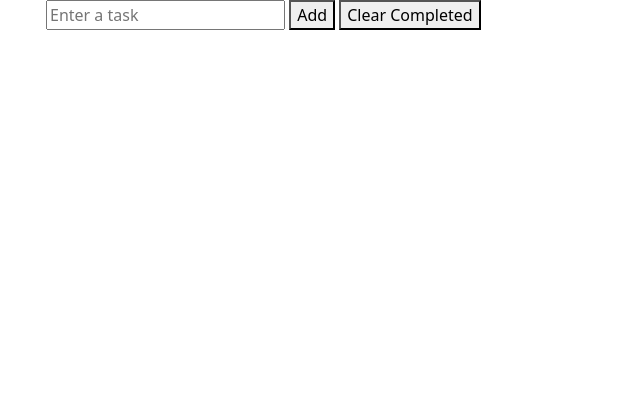
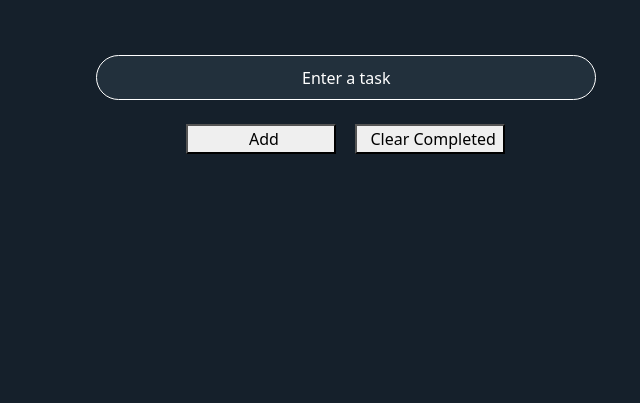
Before and after one commit to justnapinn/Web-Programming, a PHP site: page /Lab6-jQuery-todolist.html in a window 1280 px wide. Shown: the top 403 px of the page, without its empty margins (386-1026 px from the left). Run offline with PHP 8.4, Linux system fonts and the light colour scheme.

Commit message:
ux1Commit

```diff
--- a/lab/Lab6_jQuery/Lab6-jQuery-todolist/Lab6-jQuery-todolist.html
+++ b/lab/Lab6_jQuery/Lab6-jQuery-todolist/Lab6-jQuery-todolist.html
@@ -10,45 +10,79 @@
     <script src="https://ajax.googleapis.com/ajax/libs/jquery/3.7.1/jquery.min.js"></script>
 
     <script>
-        $(document).ready(function(){
-            $("#add").click(function(){
-                $("#todo").append("<li> <b>"+ document.getElementById("enter").value + "</b> </li>")
+        $(document).ready(function() {
+
+            loadStorage(); // Load tasks from localStorage
+
+            // Add new task
+            $("#add").click(function(event) {
+                event.preventDefault(); // Prevent form submission and page reload
+
+                let addList = document.getElementById("enter").value.trim();
+                if (addList !== "") {  // Prevent empty tasks
+                    $("#todo").append("<li>" + addList + "</li>");
+                    localStorage.setItem(addList, 'incomplete');
+                    document.getElementById("enter").value = ''; // Clear input field
+                }
             });
+
+            // Mark task as complete/incomplete
             $("#todo").on("click", "li", function() {
+                let doList = $(this).text();
 
                 if ($(this).hasClass("completed")) {
-                        $(this).removeClass("completed");
-                }
-                else {
+                    $(this).removeClass("completed");
+                    localStorage.setItem(doList, 'incomplete');
+                } else {
                     $(this).addClass("completed");
+                    localStorage.setItem(doList, 'complete');
                 }
             });
+
+            // Clear completed tasks
             $("#clear").click(function() {
-                $("#todo .completed").remove();
+                $("#todo .completed").each(function() {
+                    let clearList = $(this).text();
+                    localStorage.removeItem(clearList); // Remove from localStorage
+                    $(this).remove();
+                });
             });
-        })
-    </script>
 
-    <script>
-        // Set Item
+        });
+
+        // Load tasks from localStorage
+        function loadStorage() {
+
+            for (let i = 0; i < localStorage.length; i++) {
+                let task = localStorage.key(i);
+                let status = localStorage.getItem(task);
+
+                if (status === "incomplete") {
+                    $("#todo").append("<li>" + task + "</li>");
+                } else if (status === "complete") {
+                    $("#todo").append("<li class='completed'>" + task + "</li>");
+                }
+            }
+        }
 
     </script>
-
-
 
 </head>
 <body>
     <div class="container">
-    <form action="#">
-        <input id="enter" type="text" placeholder="Enter a task" style="margin-left:350px ;">
-        <button id="add">Add</button>
-        <button id="clear">Clear Completed</button><br>
-        <ol id="todo">
+        <form action="#">
+            <input id="enter" type="text" placeholder="Enter a task"
+            style="margin-left:400px; margin-top: 55px; padding-left: 205px;
+            background-color: rgb(34, 48, 60); color: white; border: 1px solid white;
+            border-radius: 25px; width: 500px; height: 45px;">
+            <br>
+            <br>
+            <button id="add" style="padding-left: 12px;  width: 150px; margin-left: 490px;">Add</button>
+            <button id="clear" style="padding-left: 12px;  width: 150px; margin-left: 15px;">Clear Completed</button><br>
+            <ol id="todo">
 
-        </ol>
-    </form>
+            </ol>
+        </form>
     </div>
-
-
 </body>
 </html>
--- a/lab/Lab6_jQuery/Lab6-jQuery-todolist/styles.css
+++ b/lab/Lab6_jQuery/Lab6-jQuery-todolist/styles.css
@@ -2,3 +2,22 @@
     text-decoration: line-through;
     color: rgb(58, 212, 66);
 }
+
+#todo {
+    margin-left: 500px;
+    margin-top: 50px;
+    font-size: 25px;
+    width: 300px; /* Set a specific width */
+    height: 200px; /* Set a specific height */
+    padding-left: 100px; /* Adjust the padding for better alignment */
+    font-family: 'Times New Roman', Times, serif;
+    color: #ffffff;
+
+}
+body {
+    background-color: rgb(21, 32, 43);
+}
+
+#enter::placeholder {
+    color: rgb(255, 255, 255);
+}
```
